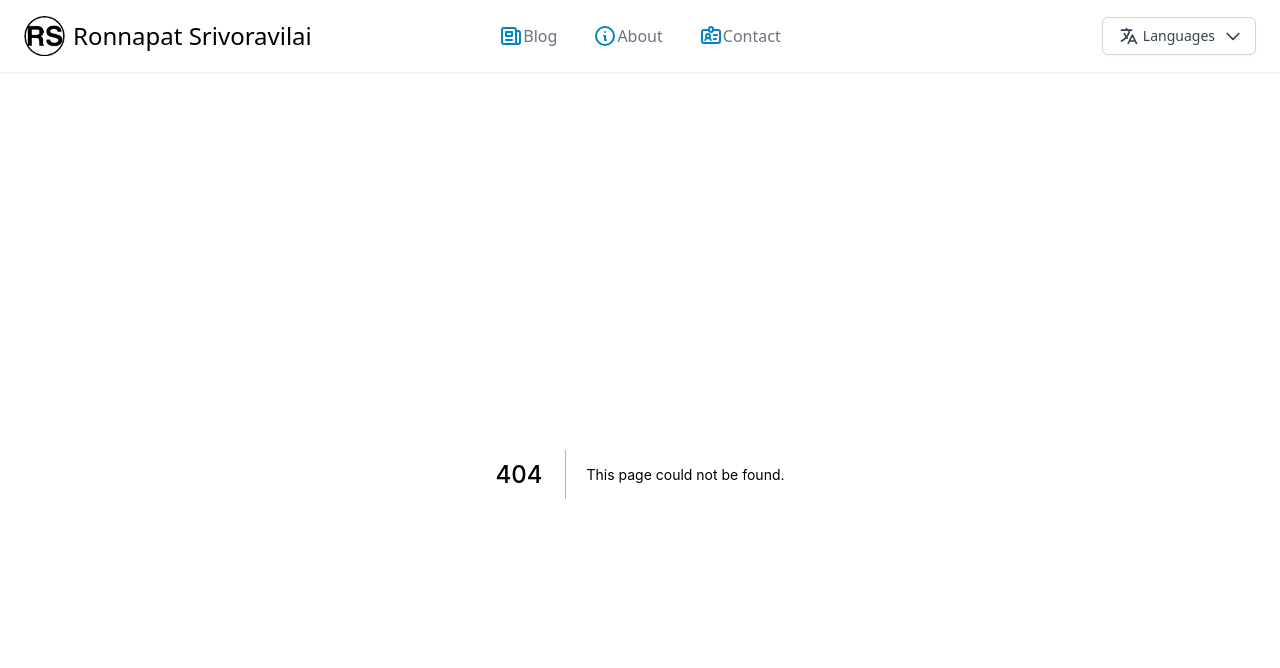
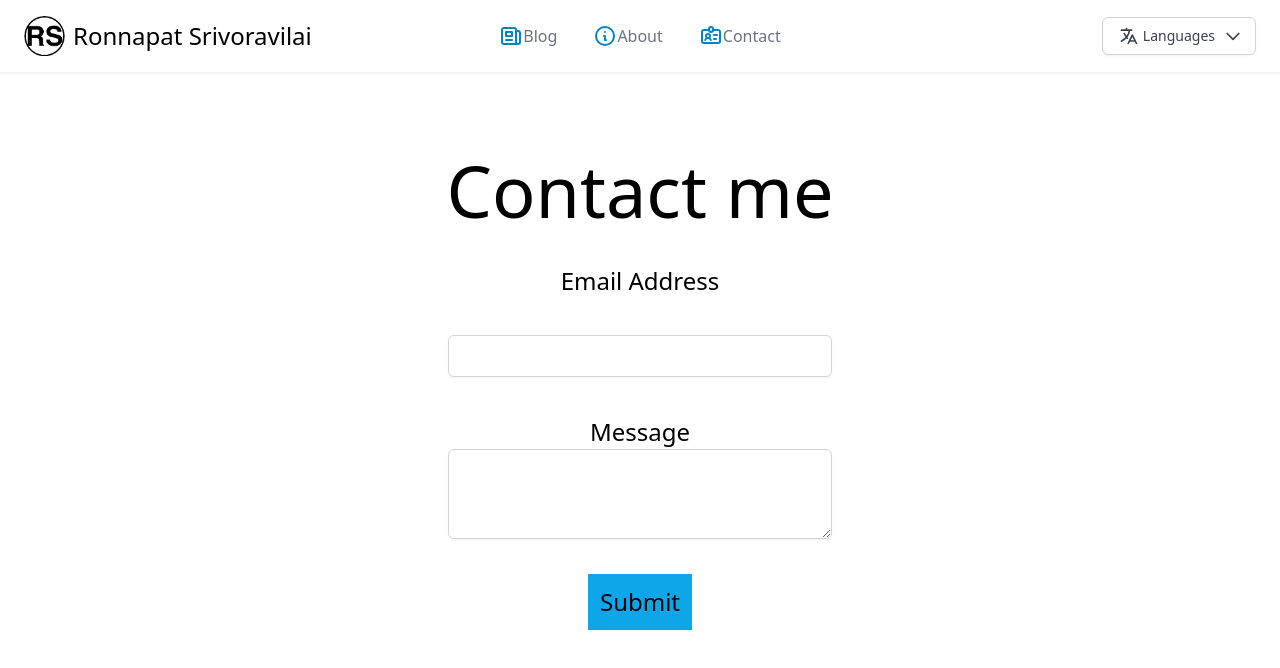
Before and after one commit to ronnapatp/ronnapat.com, a Next.js app: page /contact in a window 1280 px wide. Before the commit this address had no page. Shown: the top 668 px of the page. Built offline with nearby package versions, Linux system fonts and the light colour scheme.

Commit message:
Add contact form

```diff
--- a/package.json
+++ b/package.json
@@ -6,8 +6,10 @@
     "start": "next start"
   },
   "dependencies": {
+    "@formspree/react": "^2.2.4",
     "@headlessui/react": "^1.4.2",
     "@heroicons/react": "^1.0.5",
+    "@tailwindcss/forms": "^0.4.0",
     "next": "latest",
     "react": "^17.0.2",
     "react-dom": "^17.0.2"
--- /dev/null
+++ b/pages/contact.js
@@ -0,0 +1,66 @@
+import React from 'react';
+import { useForm, ValidationError } from '@formspree/react';
+function ContactForm() {
+  const [state, handleSubmit] = useForm(process.env.NEXT_PUBLIC_MY_FORM);
+  if (state.succeeded) {
+      return <p>Thanks for joining!</p>;
+  }
+  return (
+      <form onSubmit={handleSubmit}>
+      <label htmlFor="email" className='text-2xl'>
+        Email Address
+      </label><br />
+      <input
+        id="email"
+        type="email"
+        name="email"
+        className="
+          w-[30%]
+          rounded-md
+          border-gray-300
+          shadow-sm
+          focus:border-indigo-300 focus:ring focus:ring-indigo-200 focus:ring-opacity-50
+        "
+      />
+      <ValidationError
+        prefix="Email"
+        field="email"
+        errors={state.errors}
+      /><br />
+      <label className='text-2xl'>
+          Message
+      </label><br />
+      <textarea
+        id="message"
+        name="message"
+        className="
+        w-[30%]
+        rounded-md
+        border-gray-300
+        shadow-sm
+        focus:border-indigo-300 focus:ring focus:ring-indigo-200 focus:ring-opacity-50
+        "
+        rows="3"
+      />
+      <ValidationError
+        prefix="Message"
+        field="message"
+        errors={state.errors}
+      /><br />
+      <button type="submit" className='text-2xl py-3 px-3 bg-sky-500' disabled={state.submitting}>
+        Submit
+      </button>
+    </form>
+  );
+}
+function App() {
+  return (
+      <>
+        <div className='text-center mt-20 text-4xl md:text-7xl'>
+            Contact me
+            <ContactForm />
+        </div>
+      </>
+  );
+}
+export default App;
--- a/tailwind.config.js
+++ b/tailwind.config.js
@@ -6,5 +6,7 @@ module.exports = {
   theme: {
     extend: {},
   },
-  plugins: [],
+  plugins: [
+    require('@tailwindcss/forms'),
+  ],
 }
```
Also changed, not shown: 1 other file (tests, documents, lock files or other folders).
